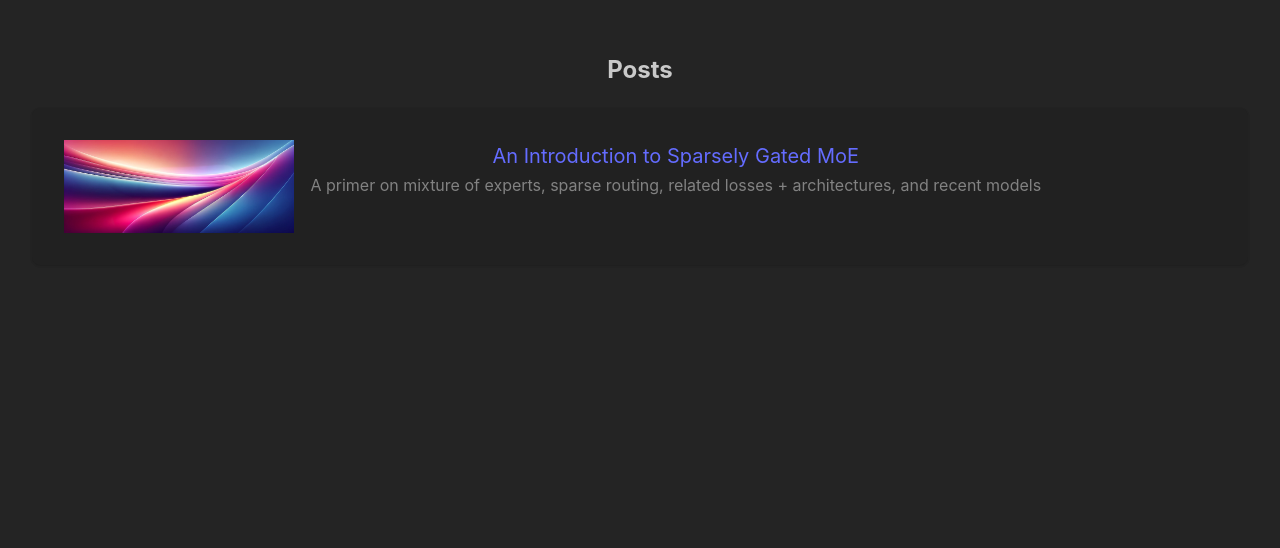
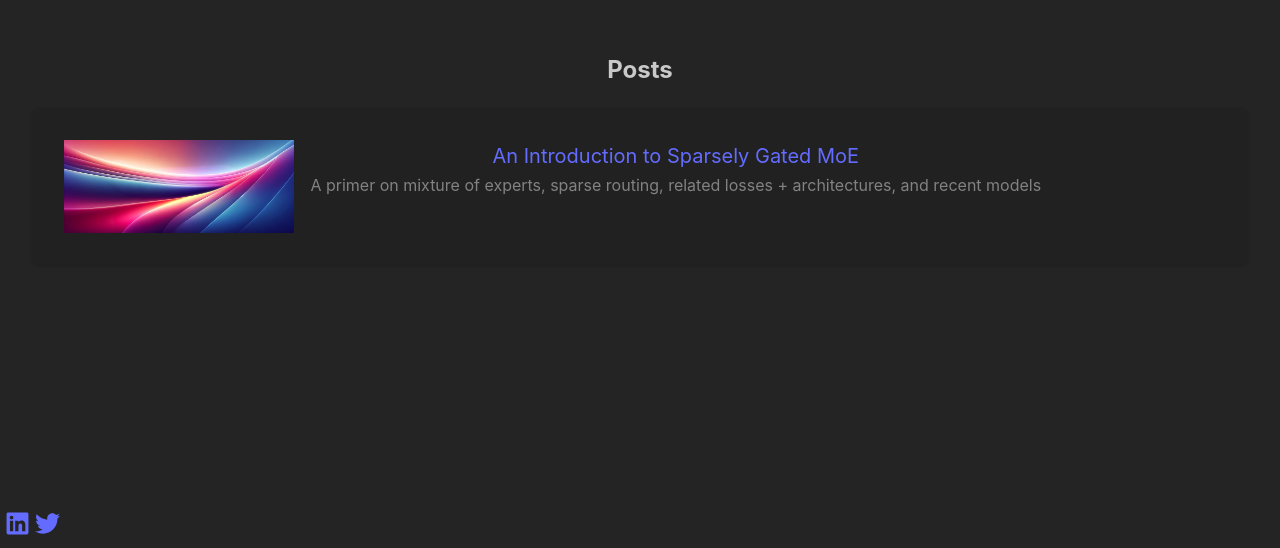
Before and after one commit to dtschleckser/dtschleckser.github.io, a React app: page / in a window 1280 px wide. Shown: the part 252-800 px from the top of the page. Built offline with nearby package versions, Linux system fonts and the light colour scheme; the HTML template or start-up script is replaced by a standard one.

Commit message:
Separate github io build process

```diff
--- a/package.json
+++ b/package.json
@@ -5,7 +5,8 @@
   "type": "module",
   "scripts": {
     "dev": "vite",
-    "build": "vite build && cp dist/index.html dist/404.html",
+    "build": "vite build",
+    "githubio-build": "vite build && cp dist/index.html dist/404.html",
     "lint": "eslint . --ext js,jsx --report-unused-disable-directives --max-warnings 0",
     "preview": "vite preview"
   },
--- a/src/pages/BlogRoot.jsx
+++ b/src/pages/BlogRoot.jsx
@@ -1,5 +1,7 @@
 import moeHeaderArt from '../assets/blog-headers/moe-gradient.png'
 import BlogListItem from '../components/BlogListItem/BlogListItem'
+
+import { FaLinkedin, FaTwitter } from "react-icons/fa6";
 
 function BlogRoot() {
     return <div>
@@ -14,6 +16,14 @@ function BlogRoot() {
                 />
             </li>
         </ul>
+        <div style={{position: 'fixed', left: '5px', bottom: '5px'}}>
+            <a href="https://www.linkedin.com/in/daniel-schleckser/" style={{marginRight: '5px'}}>
+                <FaLinkedin size={25}/>
+            </a>
+            <a href="https://www.twitter.com/dtschleckser">
+                <FaTwitter size={25}/>
+            </a>
+        </div>
     </div>
 }
 
```
